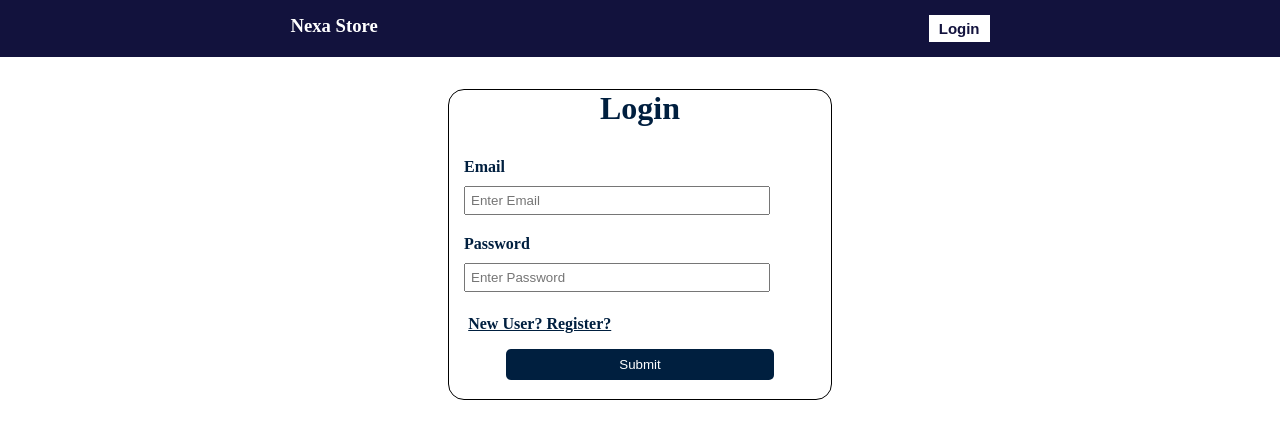
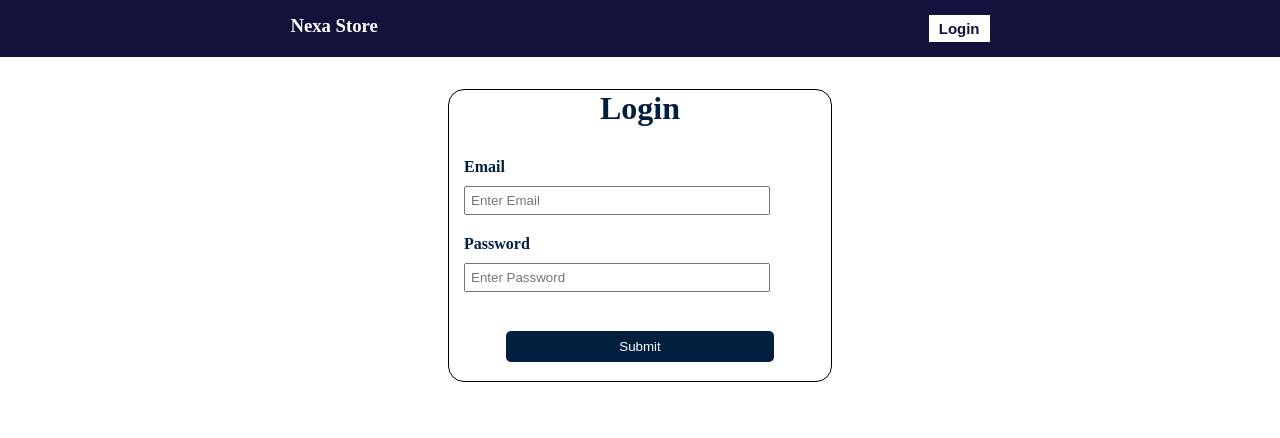
Before and after one commit to AkshitBhati/Nexa-store-project, a React (Vite) app: page /login in a window 1280 px wide. Shown: the top 438 px of the page. Built offline with nearby package versions, Linux system fonts and the light colour scheme; no server answers.

Commit message:
login page update

```diff
--- a/src/Components/Login/Login.jsx
+++ b/src/Components/Login/Login.jsx
@@ -47,7 +47,7 @@ const Login = () => {
         <label >Password</label>
         <input type="password" placeholder='Enter Password' value={password} onChange={(e) => setPassword(e.target.value)}/>
         {err && <p className="login__error">{err}</p>}
-        <p className='login__msg' onClick={registerHandler}>New User? Register?</p>
+        {/* <p className='login__msg' onClick={registerHandler}>New User? Register?</p> */}
     </form>
     <div className='login__btn--container'>
     <button className='login__btn' onClick={loginHandler}>Submit</button>
```
